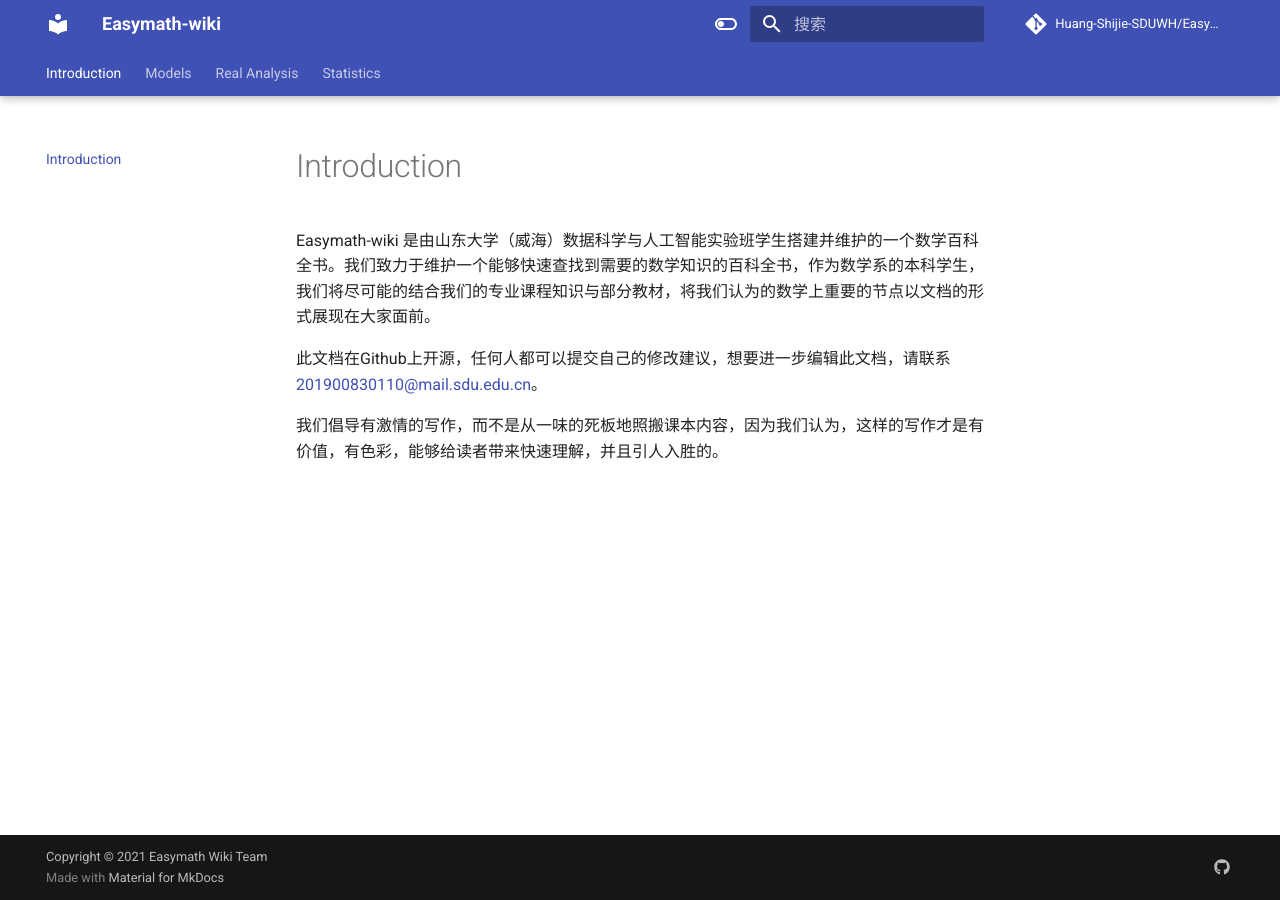
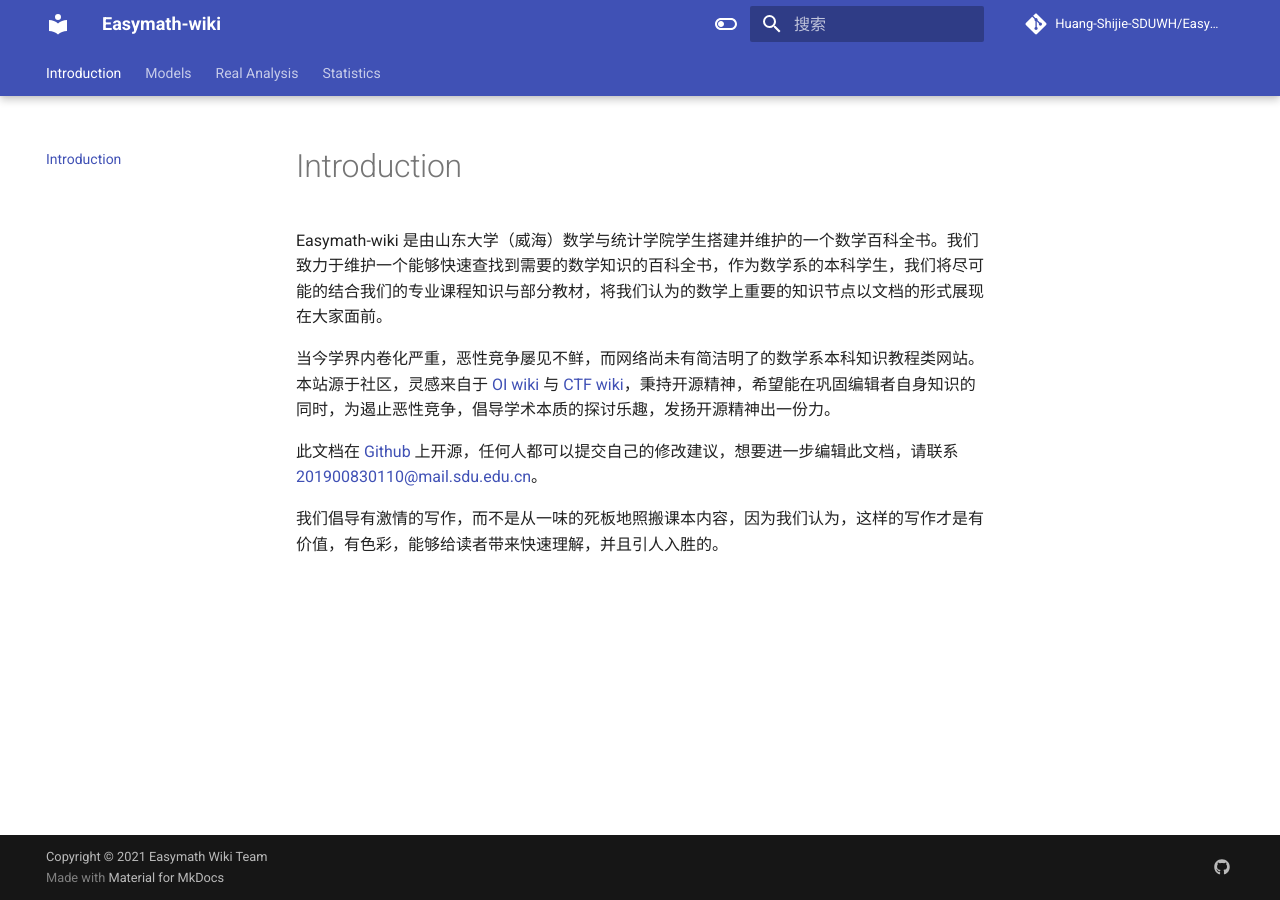
Before and after one commit to Easymath-wiki/Easymath-wiki, an MkDocs documentation site: the page built from docs/index.md, in a window 1280 px wide. Built offline with MkDocs 1.6.1 and Material for MkDocs 9.7.7, drawn with Linux system fonts in a browser that asks for light colours; comment, search, counter and statistics services are not loaded.

Commit message:
更改简介

```diff
--- a/docs/index.md
+++ b/docs/index.md
@@ -1,7 +1,9 @@
 # Introduction
 
-Easymath-wiki 是由山东大学（威海）数据科学与人工智能实验班学生搭建并维护的一个数学百科全书。我们致力于维护一个能够快速查找到需要的数学知识的百科全书，作为数学系的本科学生，我们将尽可能的结合我们的专业课程知识与部分教材，将我们认为的数学上重要的节点以文档的形式展现在大家面前。
+Easymath-wiki 是由山东大学（威海）数学与统计学院学生搭建并维护的一个数学百科全书。我们致力于维护一个能够快速查找到需要的数学知识的百科全书，作为数学系的本科学生，我们将尽可能的结合我们的专业课程知识与部分教材，将我们认为的数学上重要的知识节点以文档的形式展现在大家面前。
 
-此文档在Github上开源，任何人都可以提交自己的修改建议，想要进一步编辑此文档，请联系201900830110@mail.sdu.edu.cn。
+当今学界内卷化严重，恶性竞争屡见不鲜，而网络尚未有简洁明了的数学系本科知识教程类网站。本站源于社区，灵感来自于 [OI wiki](https://oi-wiki.org) 与 [CTF wiki](https://ctf-wiki.org)，秉持开源精神，希望能在巩固编辑者自身知识的同时，为遏止恶性竞争，倡导学术本质的探讨乐趣，发扬开源精神出一份力。
+
+此文档在 [Github](https://github.com) 上开源，任何人都可以提交自己的修改建议，想要进一步编辑此文档，请联系201900830110@mail.sdu.edu.cn。
 
 我们倡导有激情的写作，而不是从一味的死板地照搬课本内容，因为我们认为，这样的写作才是有价值，有色彩，能够给读者带来快速理解，并且引人入胜的。
--- a/mkdocs.yml
+++ b/mkdocs.yml
@@ -69,7 +69,8 @@ markdown_extensions:
   - pymdownx.tasklist:
       custom_checkbox: true
   - pymdownx.tilde
-
+extra_css:
+  - custom_style/extra.css
 
 extra:
   social:
```
Also changed, not shown: 1 other file.
